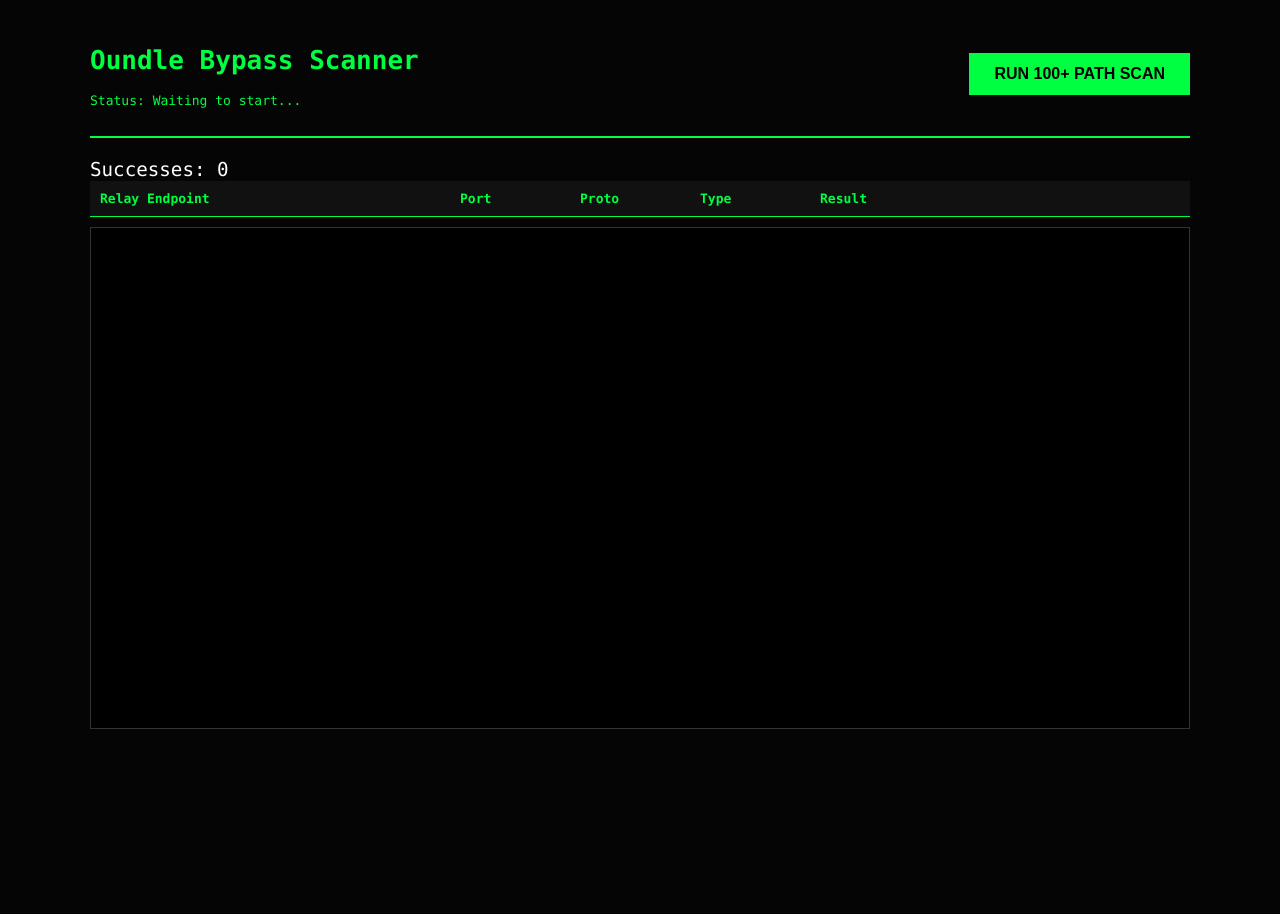
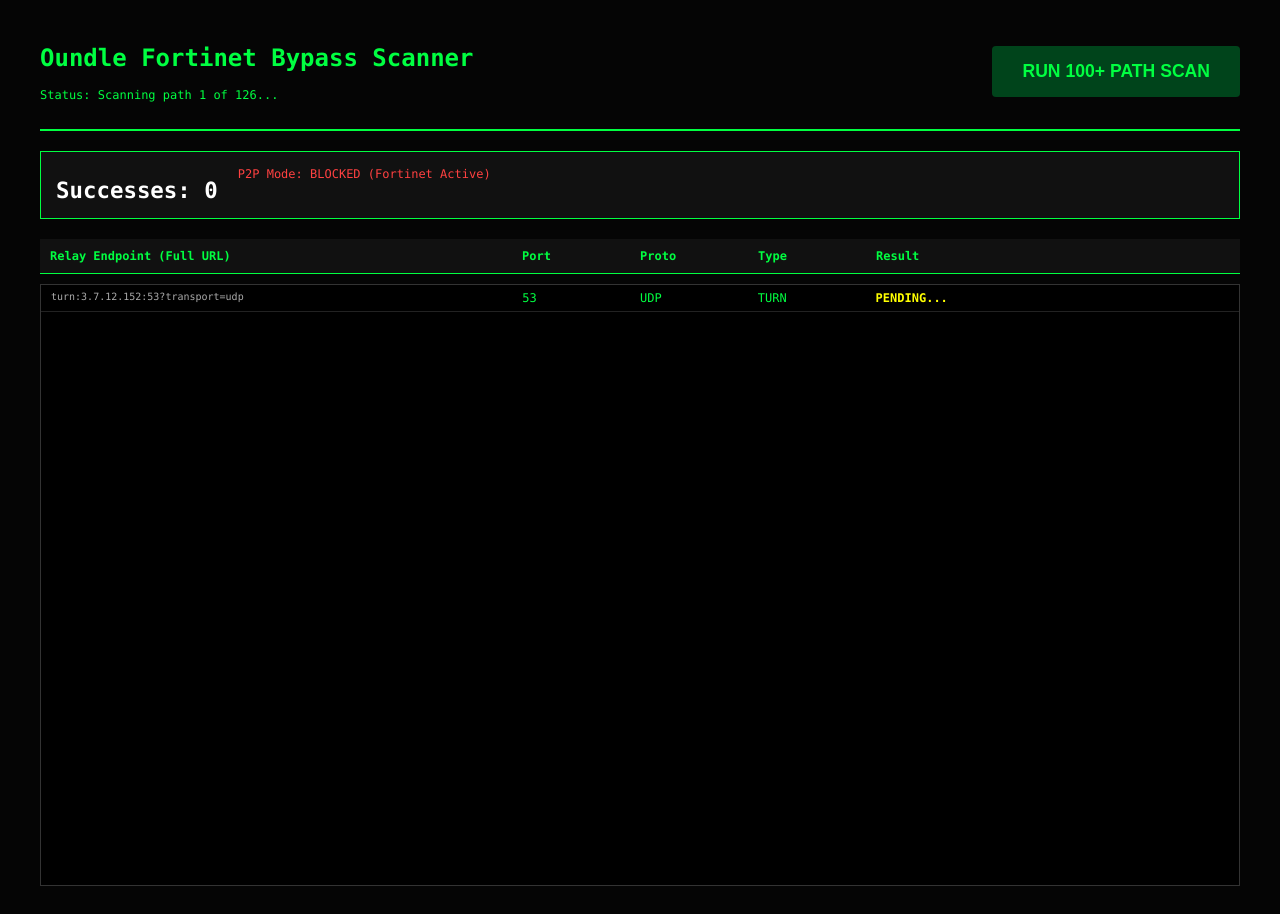
Before and after one commit to donnytramptramples/donnytramptramples.github.io, a plain HTML site: page turnservertest.html in a window 1280 px wide. Both pictures are taken after a click on the button "RUN 100+ PATH SCAN". Before the commit the page ends 800 px from the top, so only its background shows below. Drawn offline with Linux system fonts and the light colour scheme.

Commit message:
Update turnservertest.html

```diff
--- a/turnservertest.html
+++ b/turnservertest.html
@@ -4,40 +4,45 @@
     <meta charset="UTF-8">
     <title>Oundle Fortinet Bypass: 100+ Path Stress Tester</title>
     <style>
-        body { font-family: 'Consolas', monospace; background: #050505; color: #00ff41; padding: 20px; font-size: 13px; }
-        .container { max-width: 1100px; margin: 0 auto; }
+        body { font-family: 'Consolas', monospace; background: #050505; color: #00ff41; padding: 20px; font-size: 12px; }
+        .container { max-width: 1200px; margin: 0 auto; }
         .header { display: flex; justify-content: space-between; align-items: center; border-bottom: 2px solid #00ff41; padding-bottom: 15px; margin-bottom: 20px; }
-        .grid-header { display: grid; grid-template-columns: 3fr 1fr 1fr 1fr 3fr; font-weight: bold; border-bottom: 1px solid #00ff41; padding: 10px; background: #111; }
-        .row { display: grid; grid-template-columns: 3fr 1fr 1fr 1fr 3fr; padding: 6px 10px; border-bottom: 1px solid #222; }
-        .log { background: #000; border: 1px solid #333; height: 500px; overflow-y: scroll; margin-top: 10px; }
-        .success { color: #fff; background: #008000; font-weight: bold; padding: 2px 4px; }
-        .fail { color: #ff4141; opacity: 0.7; }
-        .testing { color: #ffff00; }
-        button { background: #00ff41; color: #000; border: none; padding: 12px 25px; cursor: pointer; font-weight: bold; font-size: 1rem; }
+        .grid-header { display: grid; grid-template-columns: 4fr 1fr 1fr 1fr 3fr; font-weight: bold; border-bottom: 1px solid #00ff41; padding: 10px; background: #111; }
+        .row { display: grid; grid-template-columns: 4fr 1fr 1fr 1fr 3fr; padding: 6px 10px; border-bottom: 1px solid #222; }
+        .log-container { background: #000; border: 1px solid #333; height: 600px; overflow-y: scroll; margin-top: 10px; }
+        .success { color: #fff; background: #008000; font-weight: bold; padding: 2px 6px; border-radius: 3px; }
+        .fail { color: #ff4141; opacity: 0.6; }
+        .testing { color: #ffff00; font-weight: bold; }
+        button { background: #00ff41; color: #000; border: none; padding: 15px 30px; cursor: pointer; font-weight: bold; font-size: 1.1rem; border-radius: 4px; }
+        button:hover { background: #00cc33; }
         button:disabled { background: #00441b; color: #00ff41; cursor: wait; }
-        #stats { font-size: 1.2rem; margin-top: 10px; color: #fff; }
+        #stats { font-size: 1.4rem; margin-top: 10px; color: #fff; font-weight: bold; }
+        .summary-card { background: #111; border: 1px solid #00ff41; padding: 15px; margin-bottom: 20px; display: flex; gap: 20px; }
     </style>
 </head>
 <body>
     <div class="container">
         <div class="header">
             <div>
-                <h1>Oundle Bypass Scanner</h1>
-                <p>Status: <span id="progress">Waiting to start...</span></p>
+                <h1>Oundle Fortinet Bypass Scanner</h1>
+                <p>Status: <span id="progress">Ready to scan 100+ paths...</span></p>
             </div>
             <button id="runBtn" onclick="runMassiveScan()">RUN 100+ PATH SCAN</button>
         </div>
 
-        <div id="stats">Successes: 0</div>
+        <div class="summary-card">
+            <div id="stats">Successes: 0</div>
+            <div id="p2pStatus" style="color: #ff4141;">P2P Mode: BLOCKED (Fortinet Active)</div>
+        </div>
 
         <div class="grid-header">
-            <div>Relay Endpoint</div>
+            <div>Relay Endpoint (Full URL)</div>
             <div>Port</div>
             <div>Proto</div>
             <div>Type</div>
             <div>Result</div>
         </div>
-        <div id="logOutput" class="log"></div>
+        <div id="logOutput" class="log-container"></div>
     </div>
 
     <script>
@@ -46,44 +51,52 @@
         const runBtn = document.getElementById('runBtn');
         const progress = document.getElementById('progress');
 
-        // Brute-force parameters to generate 100+ paths
+        // Brute-force parameters to generate 100+ bypass paths
         const relayIPs = [
-            '3.7.12.152',      // Metered Primary
-            '13.235.158.122',  // Metered Secondary
-            '15.206.115.151',  // Metered Tertiary
-            '18.191.223.12',   // Metered Quaternary
-            'global.xirsys.com'// Xirsys AWS
+            '3.7.12.152',      // Metered Relay 1
+            '13.235.158.122',  // Metered Relay 2
+            '15.206.115.151',  // Metered Relay 3
+            '18.191.223.12',   // Metered Relay 4
+            '35.154.218.42',   // Metered Relay 5
+            'global.xirsys.com'// Xirsys AWS Global
         ];
-        const ports =; // Ports 53 and 443 are most likely to work
+        const ports = [53, 80, 443, 3478, 19302, 19305, 5349];
         const transports = ['udp', 'tcp'];
         let successCount = 0;
 
         function addRow(url, port, proto, type) {
             const id = 'id-' + Math.random().toString(36).substr(2, 9);
-            logBox.innerHTML += `
-                <div class="row" id="${id}">
-                    <div style="font-size:10px">${url}</div>
-                    <div>${port}</div>
-                    <div>${proto}</div>
-                    <div>${type}</div>
-                    <div class="testing">WAITING...</div>
-                </div>`;
+            const row = document.createElement('div');
+            row.className = 'row';
+            row.id = id;
+            row.innerHTML = `
+                <div style="font-size:10px; color:#aaa;">${url}</div>
+                <div>${port}</div>
+                <div>${proto.toUpperCase()}</div>
+                <div>${type}</div>
+                <div class="testing">PENDING...</div>
+            `;
+            logBox.appendChild(row);
             return id;
         }
 
         function updateRow(id, result, isSuccess) {
-            const el = document.getElementById(id).lastElementChild;
-            el.innerText = result;
-            el.className = isSuccess ? 'success' : 'fail';
+            const row = document.getElementById(id);
+            if (!row) return;
+            const statusEl = row.querySelector('.testing') || row.querySelector('.fail') || row.querySelector('.success');
+            statusEl.innerText = result;
+            statusEl.className = isSuccess ? 'success' : 'fail';
             if (isSuccess) {
                 successCount++;
                 statsBox.innerText = `Successes: ${successCount}`;
+                row.style.background = 'rgba(0, 128, 0, 0.1)';
             }
         }
 
-        async function testPath(url, type) {
-            const rowId = addRow(url, url.split(':')[2].split('?')[0], url.split('=')[1] || 'udp', type);
-            document.getElementById(rowId).children.innerText = 'TESTING...';
+        async function testSinglePath(url, type) {
+            const port = url.split(':').pop().split('?')[0];
+            const proto = url.includes('tcp') ? 'tcp' : 'udp';
+            const rowId = addRow(url, port, proto, type);
 
             return new Promise((resolve) => {
                 const pc = new RTCPeerConnection({
@@ -95,7 +108,7 @@
                 pc.onicecandidate = (e) => {
                     if (e.candidate && e.candidate.type === 'relay') {
                         solved = true;
-                        updateRow(rowId, `✅ SUCCESS (${e.candidate.protocol})`, true);
+                        updateRow(rowId, `✅ RELAY OPEN (${e.candidate.protocol})`, true);
                         pc.close();
                         resolve(true);
                     }
@@ -109,13 +122,14 @@
                     }
                 };
 
+                // Schools like Oundle often use DPI which takes time. We wait 6 seconds.
                 setTimeout(() => {
                     if (!solved) {
                         updateRow(rowId, '❌ TIMEOUT', false);
                         pc.close();
                         resolve(false);
                     }
-                }, 5000);
+                }, 6000);
 
                 pc.createDataChannel('t');
                 pc.createOffer().then(o => pc.setLocalDescription(o)).catch(() => resolve(false));
@@ -130,13 +144,13 @@
 
             const tasks = [];
 
-            // Generate the 100+ path matrix
+            // Build the 100+ path matrix
             for (let ip of relayIPs) {
                 for (let port of ports) {
                     for (let t of transports) {
-                        // Test TURN
+                        // Standard TURN
                         tasks.push({ url: `turn:${ip}:${port}?transport=${t}`, type: 'TURN' });
-                        // Test TURNS (TLS) over TCP
+                        // TLS (TURNS) - The Oundle Fortinet Bypass
                         if (t === 'tcp') {
                             tasks.push({ url: `turns:${ip}:${port}?transport=tcp`, type: 'TURNS' });
                         }
@@ -144,15 +158,18 @@
                 }
             }
 
-            logBox.innerHTML += `<div>--- Generated ${tasks.length} unique paths. Testing in batches... ---</div>`;
+            progress.innerText = `Scan started. Testing ${tasks.length} paths...`;
 
-            // Run in small batches so the firewall doesn't block the IP for flooding
+            // Test sequentially so the firewall doesn't trigger a DoS block
             for (let i = 0; i < tasks.length; i++) {
-                progress.innerText = `Testing ${i+1}/${tasks.length}...`;
-                await testPath(tasks[i].url, tasks[i].type);
+                progress.innerText = `Scanning path ${i + 1} of ${tasks.length}...`;
+                await testSinglePath(tasks[i].url, tasks[i].type);
+
+                // Slow scroll to bottom
+                logBox.scrollTop = logBox.scrollHeight;
             }
 
-            progress.innerText = "Scan Complete.";
+            progress.innerText = "Scan Complete. Check green rows for bypass URLs.";
             runBtn.disabled = false;
         }
     </script>
```
